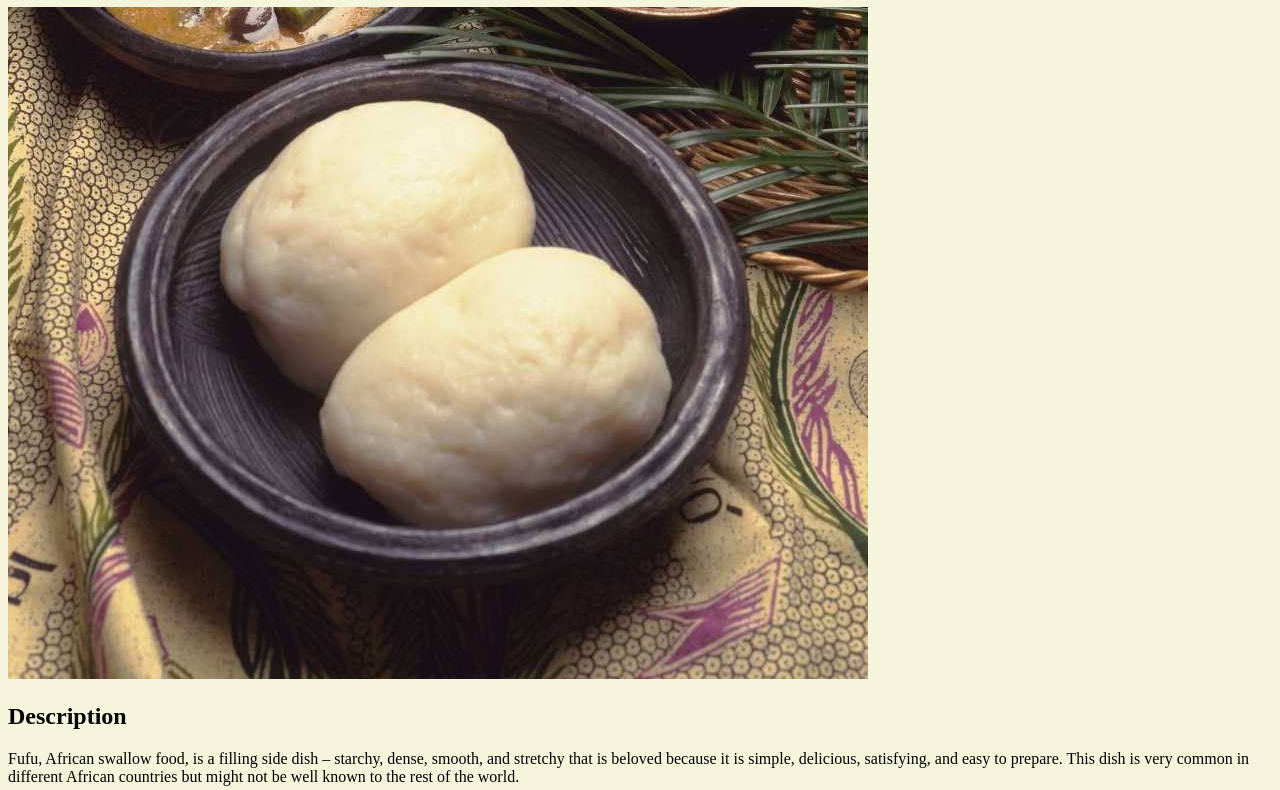
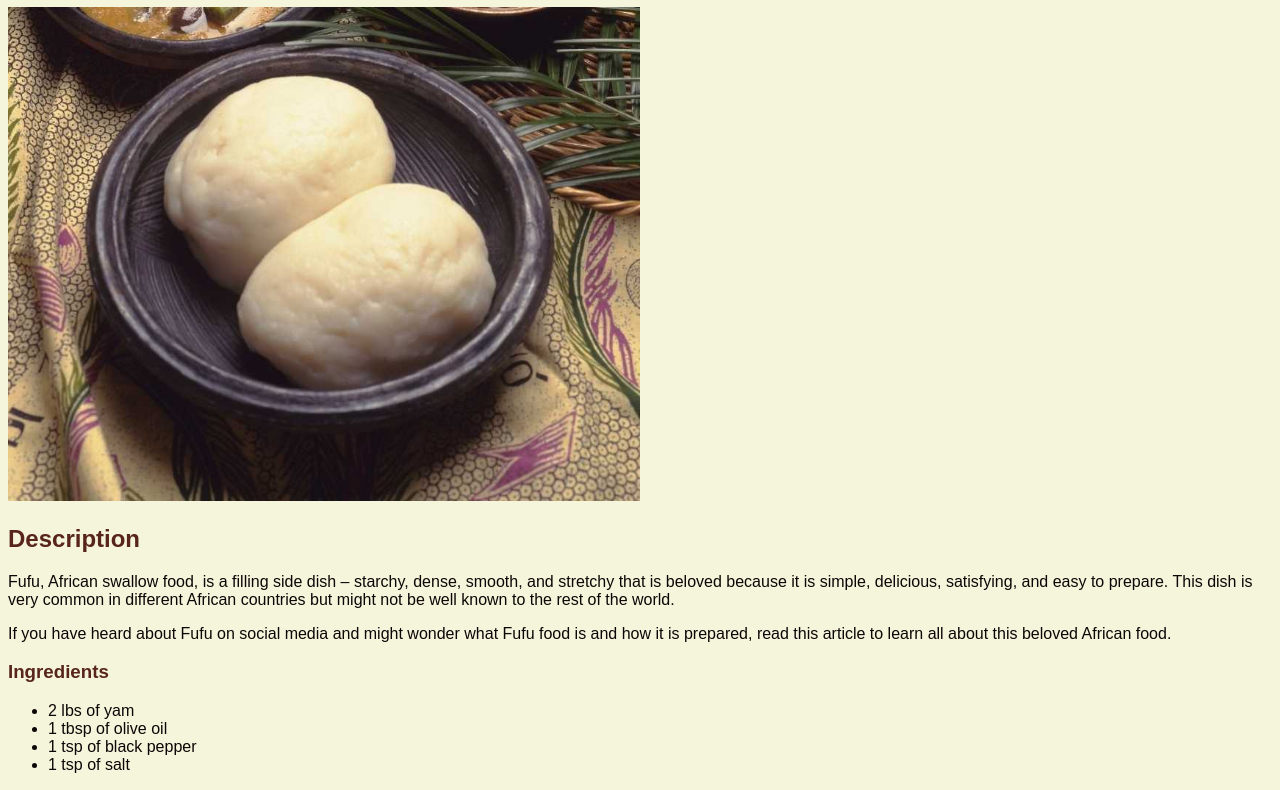
Before and after one commit to HastyGamaBurst/odin-recipes, a plain HTML site: page recipes/fufu.html in a window 1280 px wide. Shown: the part 73-863 px from the top of the page. Drawn offline with Linux system fonts and the light colour scheme.

Commit message:
Add brown color pallete to text, Resize images on css

```diff
--- a/css/style.css
+++ b/css/style.css
@@ -1,6 +1,15 @@
 body {
     background-color: beige;
-    text-align: left;}
+    color: rgb(14, 6, 6);
+    text-align: left;
+    font-family: Arial, Helvetica, sans-serif;
+}
+img {
+    width: 50%;
+    height: auto;
+  }
 
-h1 {color: rgb(41, 15, 15);
-    }
+
+h1, h2, h3 {
+    color: rgb(88, 37, 26);
+}
```
